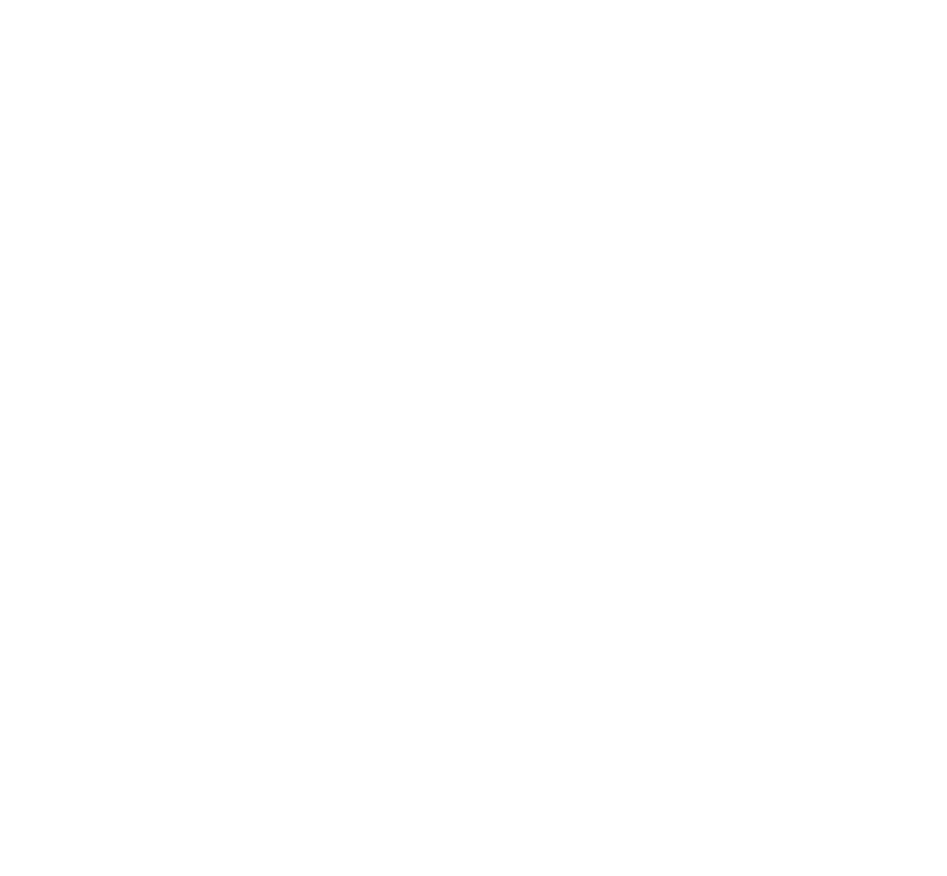
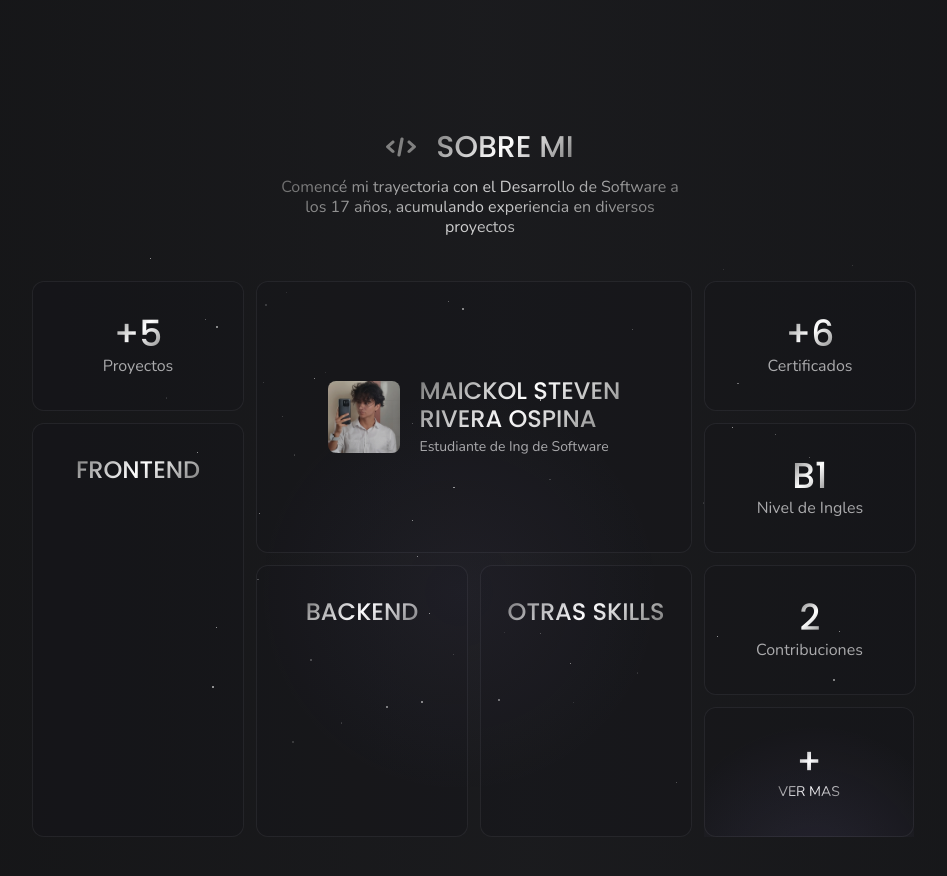
Before and after one commit to m4icol/portfolio, a React (Vite) app: page / in a window 1280 px wide. Shown: the part 1880-2756 px from the top of the page, without its empty margins (160-1107 px from the left). Before the commit the page ends 1869 px from the top, so only its background shows below. Built offline with nearby package versions, Linux system fonts and the light colour scheme.

Commit message:
responsive: fixing some layout and sizes problems in mobile in about and contact section

```diff
--- a/src/App.tsx
+++ b/src/App.tsx
@@ -38,8 +38,8 @@
         <div id="projects"></div>
         <Projects></Projects>
         <div id="about"></div>
-         {/*<About></About>
-       <Contact></Contact>*/}
+        <About></About>
+        <Contact></Contact>
       </div>
 
       <RadialGradient size={"900"} top={"-400"} left={"0"} gradient={"gradient-radial-1 fixed"}></RadialGradient>
--- a/src/components/BoxContainer.tsx
+++ b/src/components/BoxContainer.tsx
@@ -25,7 +25,7 @@
 export function MainBox({ className }: BoxContainerProps) {
   return (
     <div className={`${className} flex-row h-full gap-5 border-1 border-DARK-subtext/10 bg-DARK-selected/40 overflow-hidden rounded-xl flex justify-center items-center`}>
-        <img className="w-18 rounded-lg top-[28%] left-[44%]" src="/Maickol.webp" alt="Maickol Rivera" />
+      <img className="w-18 rounded-lg top-[28%] left-[44%]" src="/Maickol.webp" alt="Maickol Rivera" />
 
       <div className="flex flex-col gap-1">
         <p className="font-[poppins] text-2xl/7 text-gradient">MAICKOL STEVEN <br /> RIVERA OSPINA</p>
--- a/src/sections/About.tsx
+++ b/src/sections/About.tsx
@@ -4,12 +4,14 @@
 
 export default function About(){
     return(
-        <section  className="w-screen px-10 relative flex items-center mt-35 flex-col gap-3 pb-100">
+        <section  className="w-full px-5 relative flex items-center mt-35 flex-col gap-3 pb-100">
             <div className="flex flex-row items-center gap-5 ">
                 <AboutCode color="gray"/>
-                <h2 className="font-[poppins] text-gradient text-3xl text-center">SOBRE MI</h2>
+                <h2 className="font-[poppins] text-gradient text-3xl text-center max-w-[28rem]">
+                    SOBRE MI
+                    </h2>
             </div>
-            <p className="text-gradient text-center opacity-80 text-base/5 md:w-1/3">
+            <p className="max-w-[28rem] text-sm text-gradient text-center opacity-80 md:text-base/5 md:w-1/3">
                 Comencé mi trayectoria con el Desarrollo de Software a los
                 17 años, acumulando experiencia en diversos proyectos
             </p>
--- a/src/sections/Contact.tsx
+++ b/src/sections/Contact.tsx
@@ -4,18 +4,18 @@
 
 export default function Contact(){
     return(
-        <section id="contact" className="relative flex flex-col justify-center items-center gap-5 pb-70">
-            <StarBackground widthBackground={700} heightBackground={400} starCount={50} topOffset={-100} />
+        <section id="contact" className="relative flex flex-col justify-center items-center gap-5 pb-90">
+            <StarBackground widthBackground={60} heightBackground={50} starCount={50} topOffset={0} />
 
             <div className="flex flex-row items-center gap-5">
                 <Line classList="mb-0.5"></Line>
-                <p className="text-xs text-gradient">
+                <p className="text-xs text-gradient text-center">
                     Desarrollado con ❤️ por Maickol Rivera
                 </p>
                 <Line classList="mb-0.5 rotate-180"></Line>
             </div>
 
-            <h2 className="font-[poppins] md:w-2/6 text-gradient text-5xl text-center">
+            <h2 className="max-w-[35rem] font-[poppins] md:w-2/6 text-gradient text-5xl text-center">
                 HABLAME DE TU PROXIMO PROYECTO
             </h2>
             <div className="flex gap-6 mt-1">
--- a/src/sections/sub_sections/AboutGrid.tsx
+++ b/src/sections/sub_sections/AboutGrid.tsx
@@ -3,7 +3,7 @@
 
 export default function AboutGrid(){
     return(
-        <div className="relative md:w-[900px] w-full grid mt-8 gap-3
+        <div className="relative md:w-[56rem] w-full grid mt-8 gap-3
         grid-cols-2 grid-rows-8
         md:grid-cols-4 md:grid-rows-4
         ">
@@ -83,7 +83,7 @@
                     />
                 </a>
 
-                <div className="opacity-50 top-[10%] md:top-[20%] md:right-[30%] absolute pointer-events-none">
+                <div className="opacity-50 right-0 top-[10%] md:top-[20%] md:right-[30%] absolute pointer-events-none">
                     <RadialGradient
                         size="400"
                         gradient="gradient-radial-project "
```
